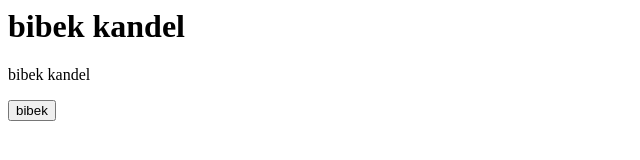
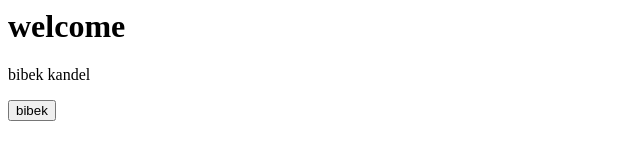
Before and after one commit to bibekkandel/Bibek-kandel, a plain HTML site: page index.html in a window 1280 px wide. Shown: the whole page, without its empty margins (0-640 px from the left). Drawn offline with Linux system fonts and the light colour scheme.

```diff
--- a/index.html
+++ b/index.html
@@ -1,6 +1,6 @@
 <html>
 <title> this is my website </title>
-<h1> bibek kandel </h1>
+<h1> welcome </h1>
 <p>bibek kandel </p>
 <button> bibek</button>
 </html>
```
